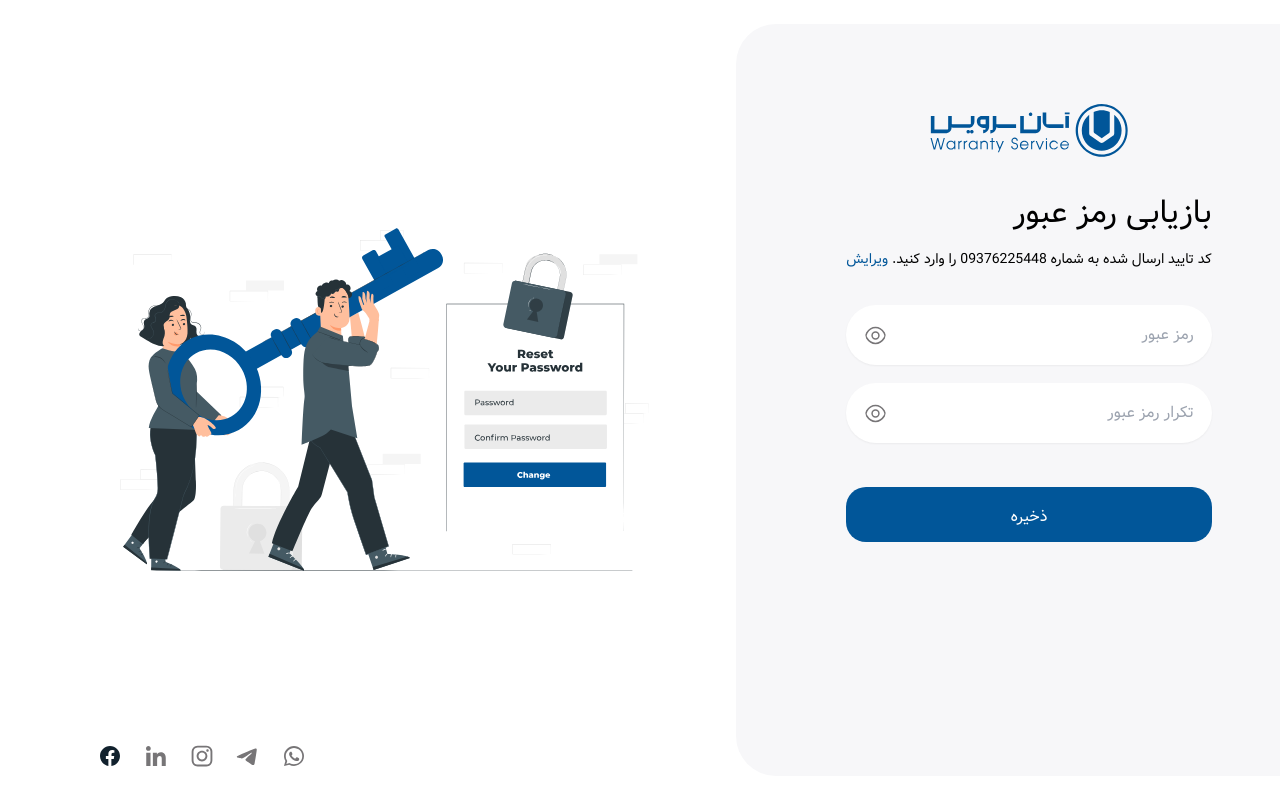
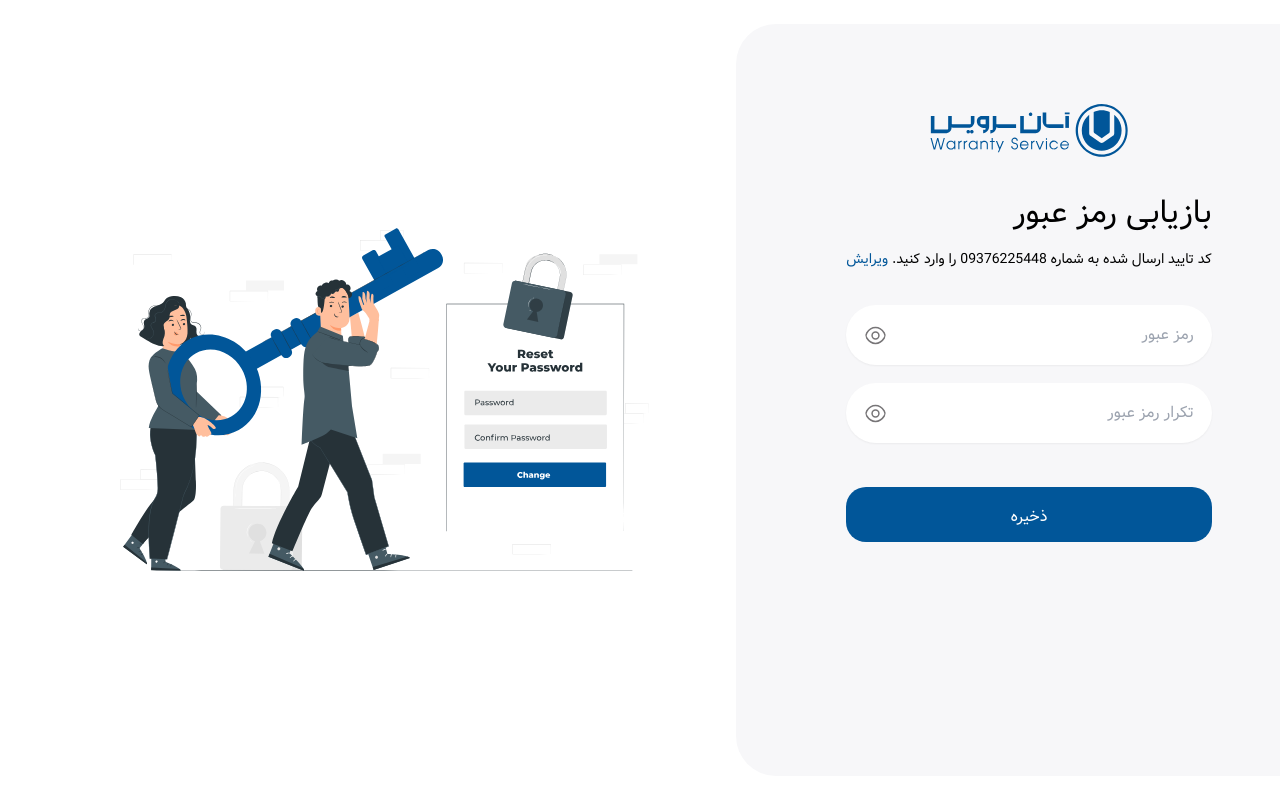
Before and after one commit to Alihaghighattalab/ravak-challenge, a React (Create React App) app: page /reset-password in a window 1280 px wide. Built offline with nearby package versions, Linux system fonts and the light colour scheme.

Commit message:
Update App.tsx

```diff
--- a/src/App.tsx
+++ b/src/App.tsx
@@ -12,7 +12,7 @@ function App() {
           <img src="/reset-password.svg" alt="Reset password" className="w-auto antialiased" />
         </div>
       </section>
-      <div className="hiden xl:absolute bottom-6 left-6 flex flex-row gap-[6px] items-center">
+      <div className="hidden xl:absolute bottom-6 left-6 flex flex-row gap-[6px] items-center">
         {socialsList?.map((social: string) => <SocialsComponent type={social} key={social} />)}
       </div>
     </>
```
